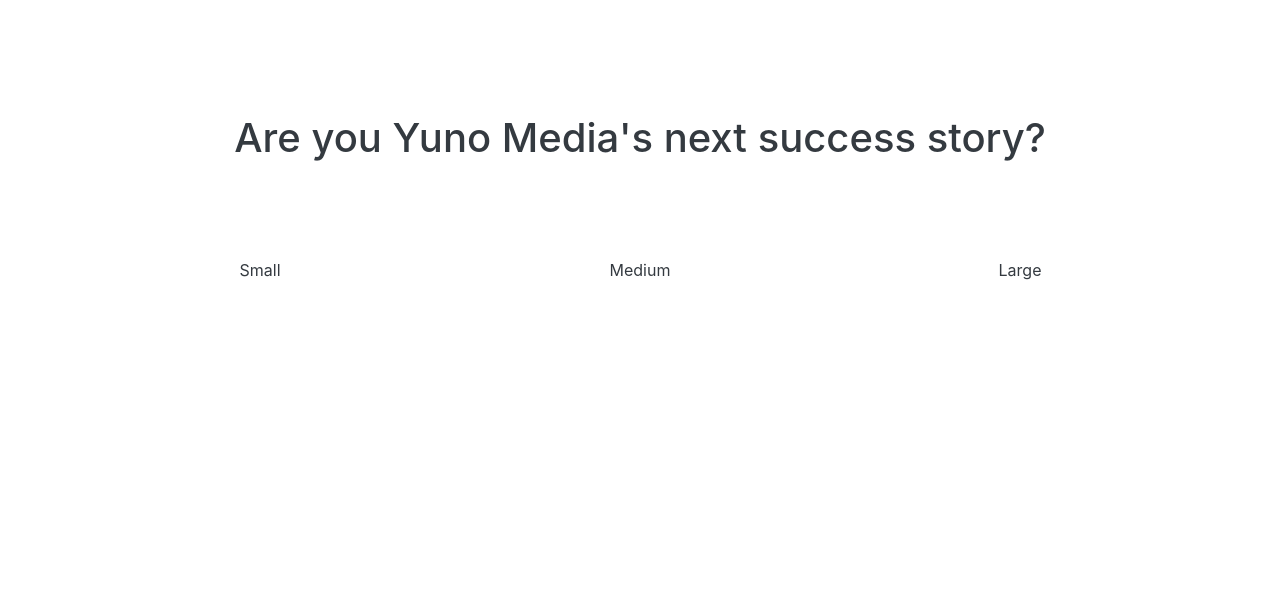
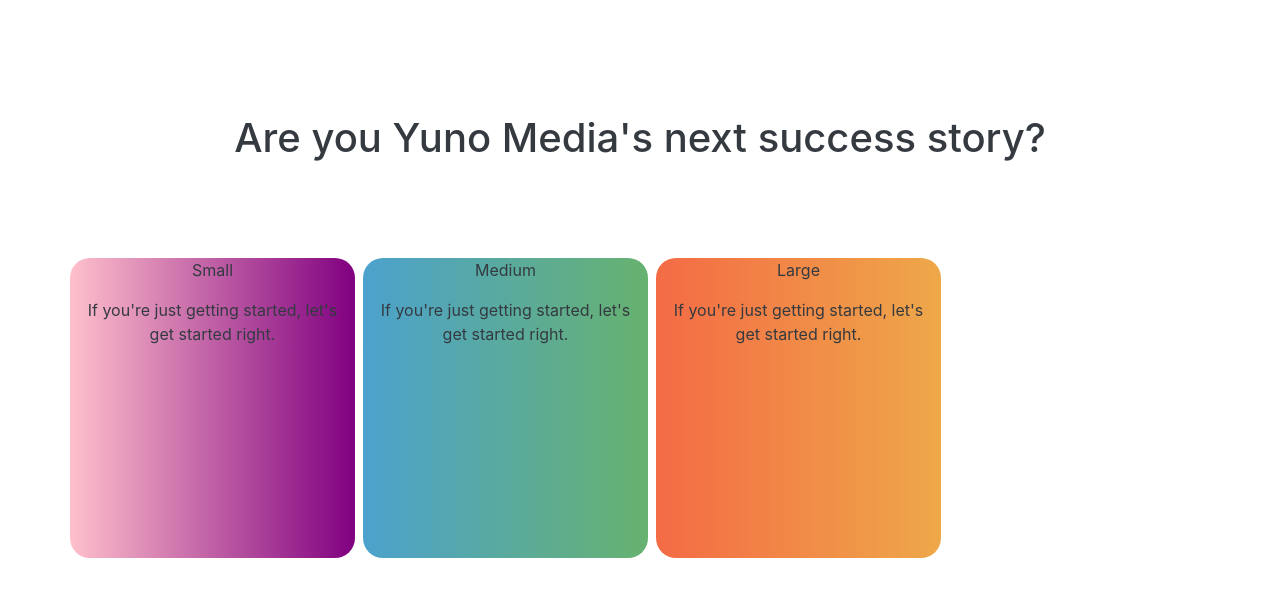
Before and after one commit to Yunojoe/Yuno-Site-HTML, a website: page index.html in a window 1280 px wide. Shown: the part 2576-3172 px from the top of the page. Drawn offline with Linux system fonts and the light colour scheme.

Commit message:
Corrected bug where half the file was uploaded

```diff
--- a/index.html
+++ b/index.html
@@ -119,15 +119,23 @@
             <div class="row">
 			<div class="col-lg-12 col-md-12 col-sm-12 mt-3 text-center">
 				<h1 class="mt-4 mb-5 pb-5">Are you Yuno Media's next success story?</h1>
-				<div class="mt-5 row">
-                    <div class="col-lg-4 pl-2 pr-2 text-center">
-                        <div id="cta-card">Small</div>
+				<div class="mt-5 row ">
+                    <div class="col-lg-3  mr-1 cta-card purple text-center">
+                        <div id="card-content">
+                            <p>Small</p>
+                            <p>If you're just getting started, let's get started right.</p></div>
                     </div>
-                    <div class="col-lg-4 pl-2 pr-2 text-center">
-                        <div id="cta-card">Medium</div>
+                    <div class="col-lg-3 ml-1 mr-1 cta-card green text-center">
+                        <div id="card-content">
+                        <p>Medium</p>
+                        <p>If you're just getting started, let's get started right.</p>
+                        </div>
                     </div>
-                    <div class="col-lg-4 pl-2 pr-2 text-center">
-                        <div id="cta-card"> Large</div>
+                    <div class="col-lg-3 ml-1 cta-card orange text-center">
+                        <div id="card-content">
+                        <p>Large</p>
+                        <p>If you're just getting started, let's get started right.</p>
+                        </div>
                     </div>
                 </div>
 			</div>
--- a/style.css
+++ b/style.css
@@ -86,15 +86,20 @@
 }
 
 .cta-card.green{
-    background: #00C9FF;  /* fallback for old browsers */
-    background: -webkit-linear-gradient(to right, #92FE9D, #00C9FF);  /* Chrome 10-25, Safari 5.1-6 */
-    background: linear-gradient(to right, #92FE9D, #00C9FF); /* W3C, IE 10+/ Edge, Firefox 16+, Chrome 26+, Opera 12+, Safari 7+ */
+background: #67B26F;  /* fallback for old browsers */
+background: -webkit-linear-gradient(to right, #4ca2cd, #67B26F);  /* Chrome 10-25, Safari 5.1-6 */
+background: linear-gradient(to right, #4ca2cd, #67B26F); /* W3C, IE 10+/ Edge, Firefox 16+, Chrome 26+, Opera 12+, Safari 7+ */
+
+
 }
 
-.cat-card.orange{
-    background: #f46b45;  /* fallback for old browsers */
-    background: -webkit-linear-gradient(to right, #eea849, #f46b45);  /* Chrome 10-25, Safari 5.1-6 */
-    background: linear-gradient(to right, #eea849, #f46b45); /* W3C, IE 10+/ Edge, Firefox 16+, Chrome 26+, Opera 12+, Safari 7+ */
+.cta-card.orange{
+background: #f46b45;  /* fallback for old browsers */
+background: -webkit-linear-gradient(to left, #eea849, #f46b45);  /* Chrome 10-25, Safari 5.1-6 */
+background: linear-gradient(to left, #eea849, #f46b45); /* W3C, IE 10+/ Edge, Firefox 16+, Chrome 26+, Opera 12+, Safari 7+ */
+
+
+
 
 }
 .card-content{
```
